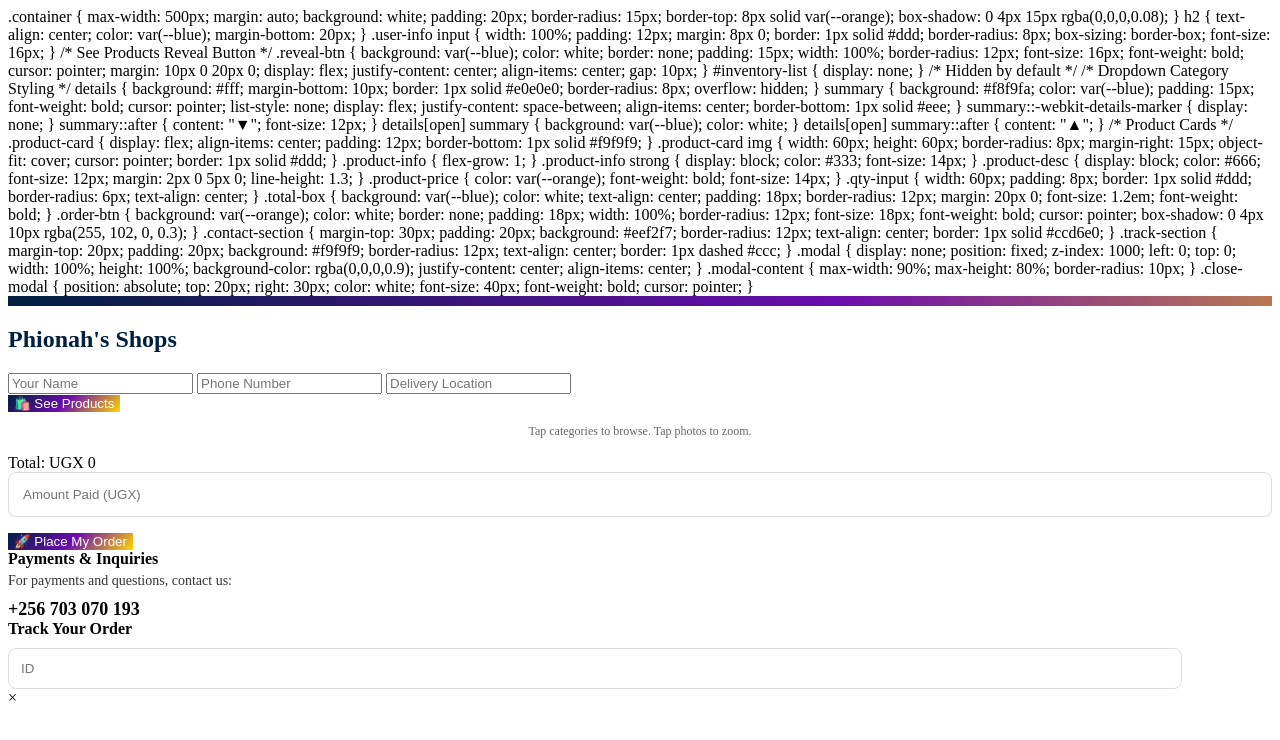
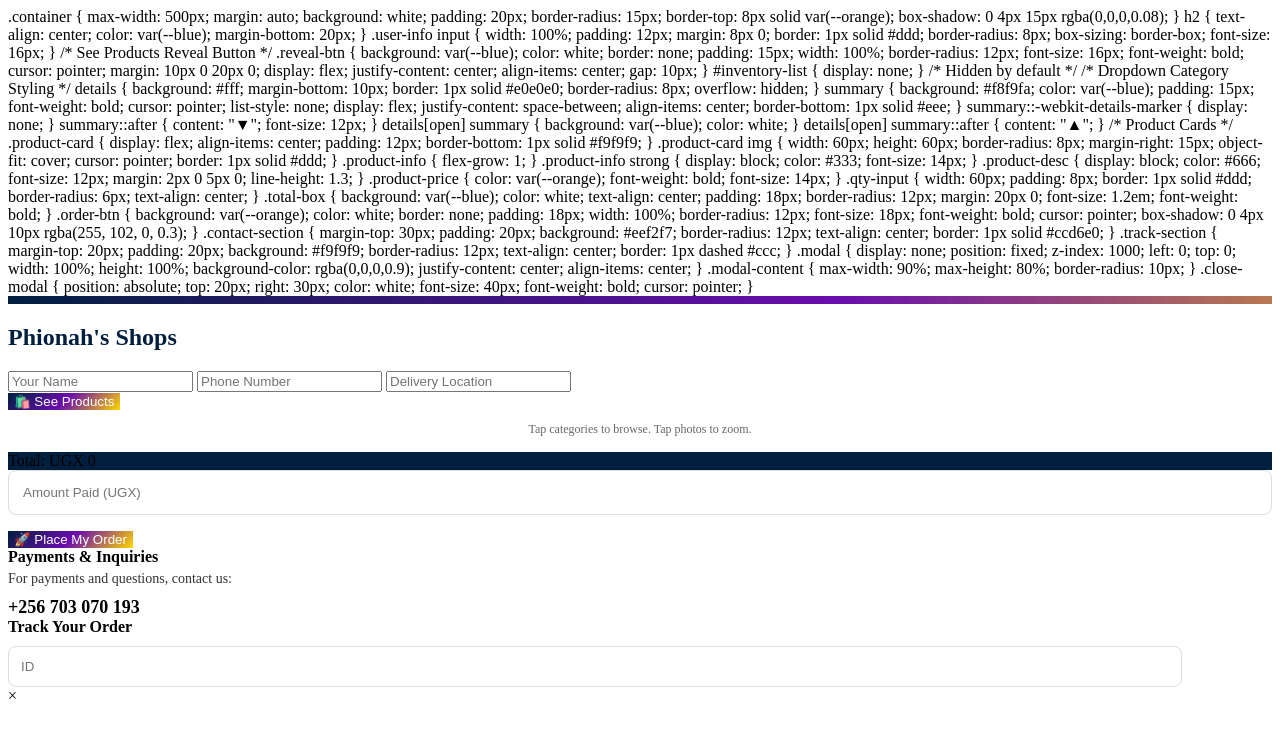
Before and after one commit to FAR-ANALYST/phionah-plastics, a Flask app: page / in a window 1280 px wide. Shown: the top 740 px of the page. Run offline with Flask 3, Linux system fonts and the light colour scheme; data that the repository does not hold is empty.

Commit message:
Update style.css

```diff
--- a/static/style.css
+++ b/static/style.css
@@ -1,40 +1,41 @@
-/* Phionah's Shops - Theme Control */
+/* Phionah's Shops - Pure Color Theme */
 :root {
-    /* YOUR NEW COLOR PALETTE */
+    /* The exact gradient you requested: Dark Blue -> Purple -> Gold */
+    --royal-gradient: linear-gradient(135deg, #001f3f 0%, #6a0dad 50%, #ffd700 100%);
     --dark-blue: #001f3f;
     --royal-purple: #6a0dad;
-    --gold-gradient: linear-gradient(135deg, #001f3f 0%, #6a0dad 50%, #ffd700 100%);
-
-    /* FUNCTIONAL COLORS */
-    --bg-light: #f4f7f6;
-    --white: #ffffff;
-    --text-main: #333333;
 }
 
-/* Apply the gradient to the top of containers like your index and admin panels */
-.container, .sidebar {
-    border-top: 10px solid;
-    border-image: var(--gold-gradient) 1;
+/* 1. Top Borders (The thin line at the top of your containers) */
+.container {
+    border-top: 8px solid transparent !important;
+    border-image: var(--royal-gradient) 1 !important;
 }
 
-/* Use the gradient for buttons to make them pop */
-.btn-add, .order-btn, .reveal-btn {
-    background: var(--gold-gradient) !important;
+/* 2. Primary Buttons (Place Order, Add Product, Reveal Products) */
+.order-btn, .btn-add, .reveal-btn, .btn-primary {
+    background: var(--royal-gradient) !important;
     color: white !important;
     border: none !important;
-    transition: transform 0.2s ease;
 }
 
-.btn-add:hover, .order-btn:hover {
-    transform: scale(1.02);
-    filter: brightness(1.1);
-}
-
-/* Update headers to match the dark blue theme */
+/* 3. Headers and Text Accents */
 h2, h3, .nav-item.active {
     color: var(--dark-blue) !important;
 }
 
+/* 4. Total Box background */
+.total-box {
+    background: var(--dark-blue) !important;
+}
+
+/* 5. Category Dropdowns (The clickable bars) */
+details[open] summary {
+    background: var(--dark-blue) !important;
+    color: white !important;
+}
+
 summary {
-    border-left: 5px solid var(--royal-purple);
+    color: var(--dark-blue) !important;
+    border-left: 5px solid var(--royal-purple) !important;
 }
```
